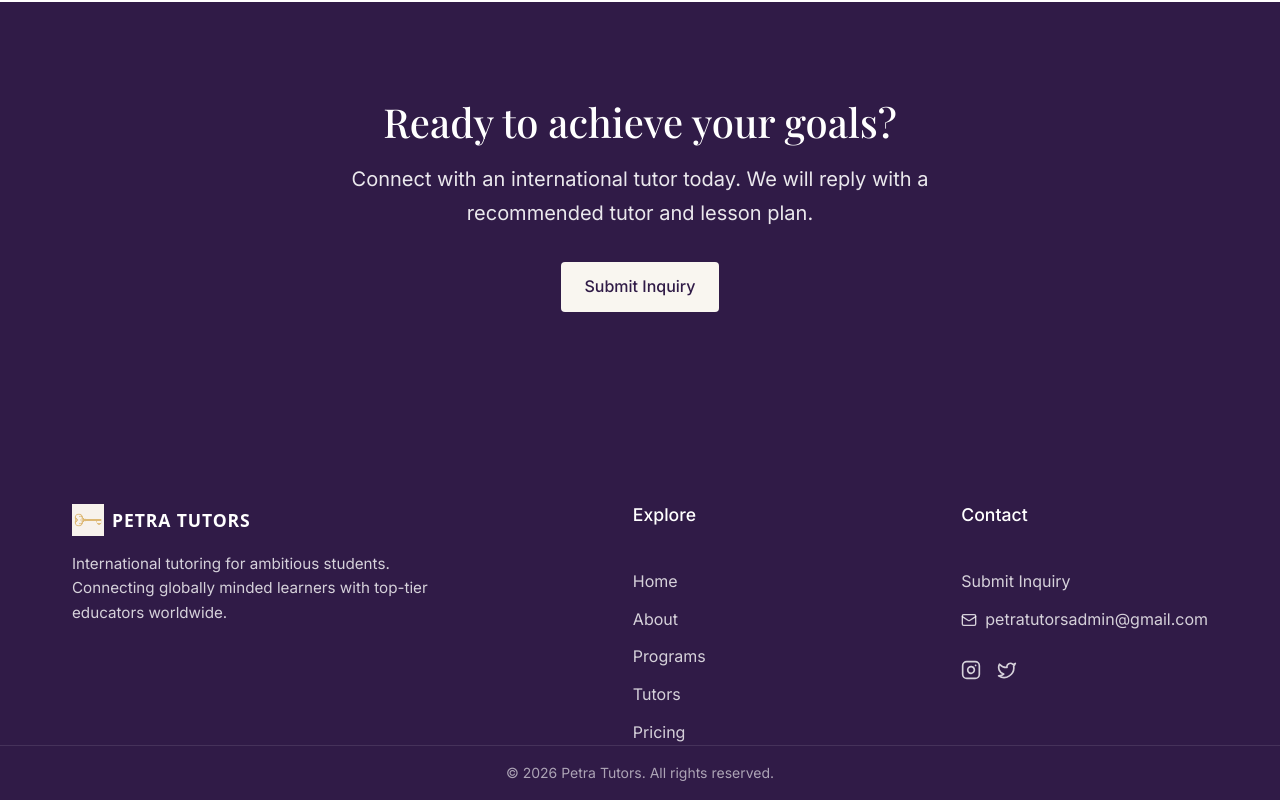
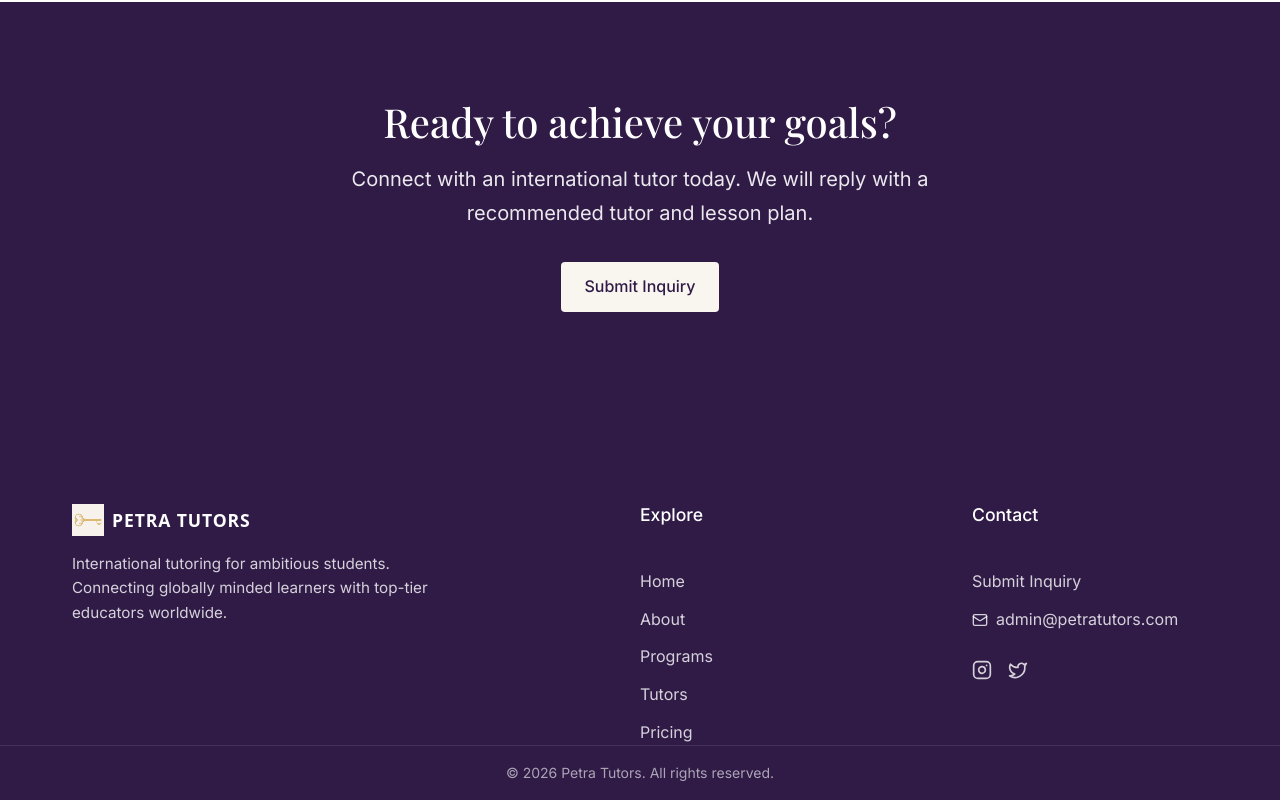
Before and after one commit to petratutorsadmin/petratutors, a React (Vite) app: page / in a window 1280 px wide. Shown: the part 3493-4293 px from the top of the page. Built offline with nearby package versions, Linux system fonts and the light colour scheme; a web font is replaced by a local one.

Commit message:
fix(contact): revert form placeholder and update footer email

```diff
--- a/src/components/Footer.jsx
+++ b/src/components/Footer.jsx
@@ -31,7 +31,7 @@ export default function Footer() {
                 <div className={styles.contactCol}>
                     <h4 className={styles.colTitle}>{t('footer.contact')}</h4>
                     <Link to="/inquiry" className={styles.link}>{t('footer.inquiry')}</Link>
-                    <a href="mailto:petratutorsadmin@gmail.com" className={styles.link}><Mail size={16} /> petratutorsadmin@gmail.com</a>
+                    <a href="mailto:admin@petratutors.com" className={styles.link}><Mail size={16} /> admin@petratutors.com</a>
                     <div className={styles.social}>
                         <a href="https://instagram.com/petratutors" target="_blank" rel="noopener noreferrer" aria-label="Instagram"><Instagram size={20} /></a>
                         <a href="#" aria-label="Twitter"><Twitter size={20} /></a>
--- a/src/locales/en.json
+++ b/src/locales/en.json
@@ -164,7 +164,7 @@
     "name": "Full Name",
     "name_ph": "Ex. Yutaka Main",
     "contact": "Email or LINE ID",
-    "contact_ph": "admin@petratutors.com",
+    "contact_ph": "hello@example.com",
     "location": "Current Country/City",
     "location_ph": "Ex. Tokyo, Japan",
     "age": "Student Age Group",
--- a/src/locales/ja.json
+++ b/src/locales/ja.json
@@ -164,7 +164,7 @@
         "name": "お名前",
         "name_ph": "例：山田 太郎",
         "contact": "メールアドレス または LINE ID",
-        "contact_ph": "admin@petratutors.com",
+        "contact_ph": "hello@example.com",
         "location": "現在の居住国/都市",
         "location_ph": "例：東京、日本",
         "age": "受講者の年齢層",
```
